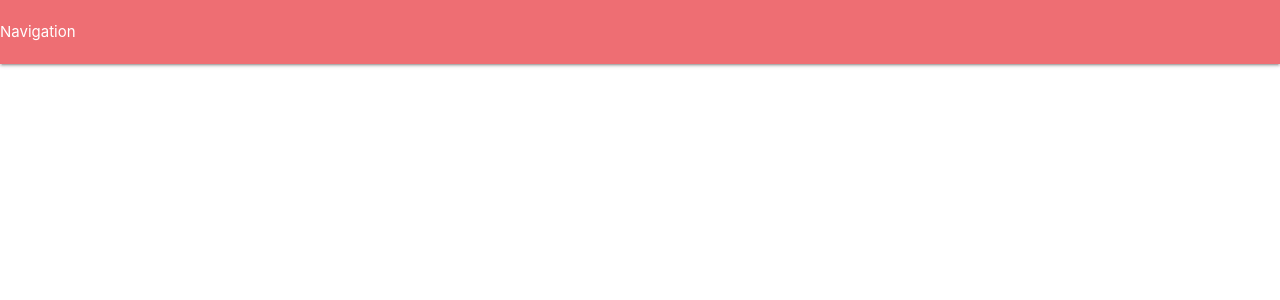
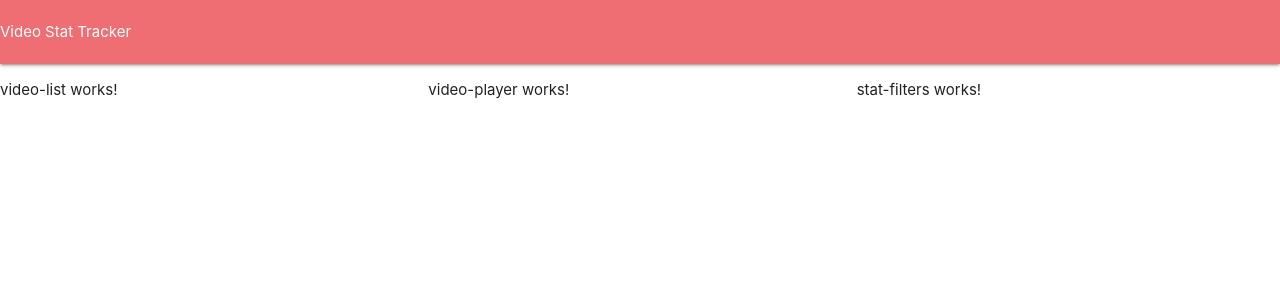
Before and after one commit to jpasaol/workshop-app, an Angular app: page /dashboard in a window 1280 px wide. Before the commit this address led to /. Shown: the top 300 px of the page. Built offline with nearby package versions, Linux system fonts and the light colour scheme.

Commit message:
Updated initial styling to dashboard and updated path to 'dashboard' instead of 'home'

```diff
--- a/src/app/app-routing.module.ts
+++ b/src/app/app-routing.module.ts
@@ -2,9 +2,9 @@ import { NgModule } from '@angular/core';
 import { Routes, RouterModule } from '@angular/router';
 
 const routes: Routes = [
-  { path: '', redirectTo: 'home', pathMatch: 'full' },
+  { path: '', redirectTo: 'dashboard', pathMatch: 'full' },
   {
-    path: 'home',
+    path: 'dashboard',
     loadChildren: () =>
       import('./dashboard/dashboard.module').then(m => m.DashboardModule)
   }
--- a/src/app/app.component.html
+++ b/src/app/app.component.html
@@ -1,2 +1,2 @@
-<nav>Navigation</nav>
+<nav>Video Stat Tracker</nav>
 <router-outlet></router-outlet>
--- a/src/app/dashboard/video-dashboard/video-dashboard.component.html
+++ b/src/app/dashboard/video-dashboard/video-dashboard.component.html
@@ -1,3 +1,9 @@
-<app-video-list></app-video-list>
-<app-video-player></app-video-player>
-<app-stat-filters></app-stat-filters>
+<div class="">
+  <app-video-list></app-video-list>
+</div>
+<div class="">
+  <app-video-player></app-video-player>
+</div>
+<div class="">
+  <app-stat-filters></app-stat-filters>
+</div>
--- a/src/app/dashboard/video-dashboard/video-dashboard.component.less
+++ b/src/app/dashboard/video-dashboard/video-dashboard.component.less
@@ -0,0 +1,5 @@
+:host {
+  display: grid;
+  grid-template-columns: repeat(3, 1fr);
+  grid-column-gap: 5px;
+}
```
